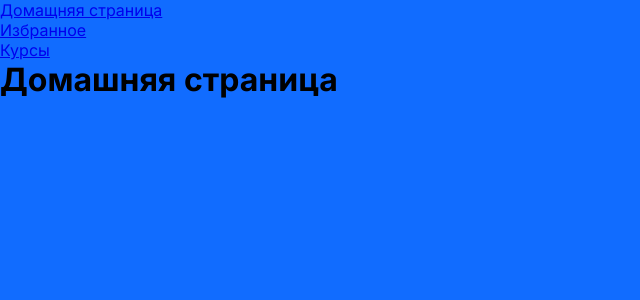
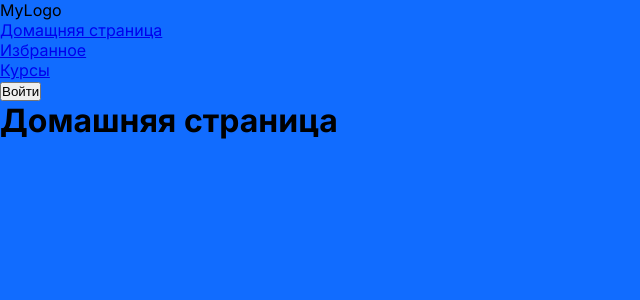
Before and after one commit to turekulovarthur/online-courses-platform, a React (Vite) app in the folder client/: page / in a window 1280 px wide. Shown: the top 300 px of the page, without its empty margins (0-640 px from the left). Built offline with nearby package versions, Linux system fonts and the light colour scheme; a web font is replaced by a local one.

Commit message:
Создан скелет Header без стилей

```diff
--- a/client/src/layout/Header.jsx
+++ b/client/src/layout/Header.jsx
@@ -1,11 +1,13 @@
-import 'Header.css'
+import "./Header.css"
 import { NavLinks } from './NavLinks'
 
 export const Header = () => {
     return (
         <header>
             <nav>
+                <span>MyLogo</span>
                 <NavLinks />
+                <button>Войти</button>
             </nav>
         </header>
     )
```
